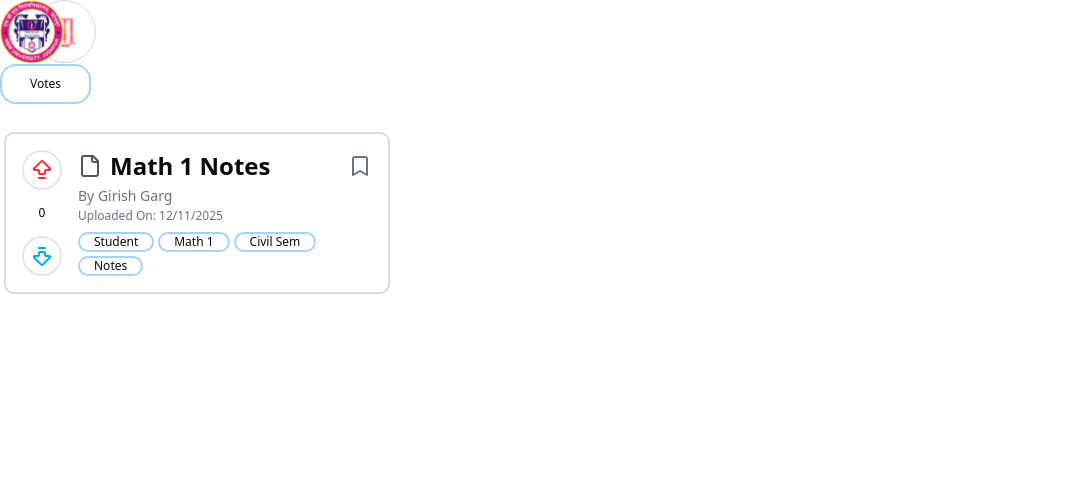
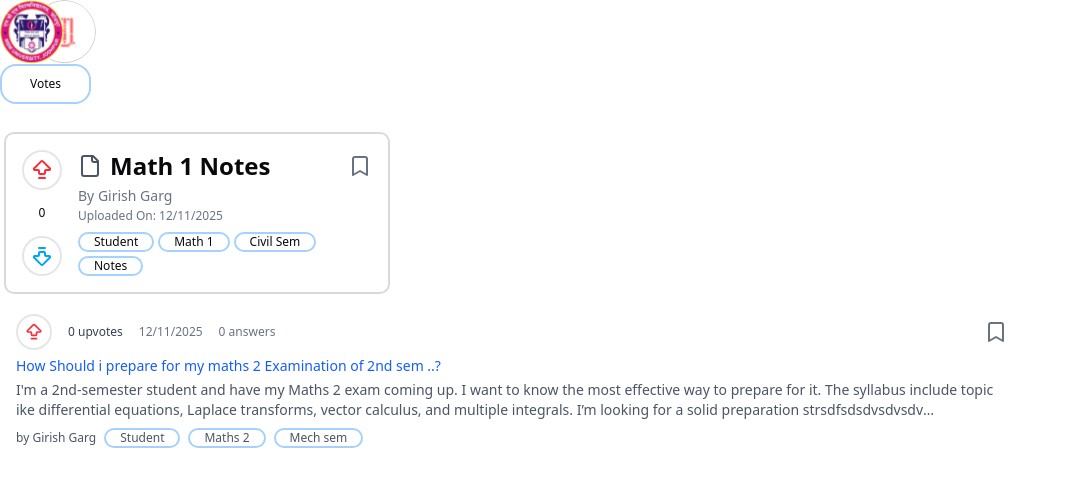
Before and after one commit to Girish-Garg/Mentor-Hub, a React (Vite) app: page / in a window 1280 px wide. Shown: the top 486 px of the page, without its empty margins (0-1067 px from the left). Built offline with nearby package versions, Linux system fonts and the light colour scheme.

Commit message:
QuestionComponent

```diff
--- /dev/null
+++ b/components/custom/Question.jsx
@@ -0,0 +1,112 @@
+import React, { useState } from "react";
+import { ArrowBigUpDash, Bookmark } from "lucide-react";
+import Badge from "./Badge";
+import { cn } from "@/lib/utils";
+
+const Question = ({
+  className,
+  title,
+  description,
+  author,
+  uploadDate,
+  tags = [],
+  initialVotes = 0,
+  onResourceClick,
+  onUpvote,
+  onBookmark,
+}) => {
+  const [votes, setVotes] = useState(initialVotes);
+  const [userVote, setUserVote] = useState(null);
+  const [isBookmarked, setIsBookmarked] = useState(false);
+
+  const handleUpvote = (e) => {
+    e.stopPropagation();
+    if (userVote === "up") {
+      setUserVote(null);
+      setVotes(votes - 1);
+    } else {
+      setUserVote("up");
+      setVotes(userVote === "down" ? votes + 2 : votes + 1);
+    }
+    onUpvote?.(userVote !== "up");
+  };
+
+  const handleBookmark = (e) => {
+    e.stopPropagation();
+    setIsBookmarked(!isBookmarked);
+    onBookmark?.(!isBookmarked);
+  };
+
+  const handleResourceClick = () => {
+    onResourceClick?.();
+  };
+
+  return (
+    <div
+      className={cn(
+        "relative flex  rounded-md p-4 gap-4 max-w-5xl w-full transition-all duration-150 cursor-pointer ",
+        className
+      )}
+      onClick={handleResourceClick}
+    >
+      <div className="flex flex-col flex-1 min-w-0 gap-1">
+        <div className="flex justify-between items-center text-xs text-gray-500 mb-0.5">
+          <div className="flex gap-4 items-center">
+            <button
+              className={cn(
+                "text-center rounded-full border-2 border-black/10 p-1.5",
+                "transition-colors duration-150",
+                userVote === "up"
+                  ? "bg-red-100 border-red-300 hover:bg-red-200 hover:border-red-400"
+                  : "hover:bg-red-50 hover:border-red-200"
+              )}
+              onClick={handleUpvote}
+            >
+              <ArrowBigUpDash size={20}
+                className={cn(
+                  "transition-colors duration-150",
+                  userVote === "up"
+                    ? "text-red-600 hover:text-red-700"
+                    : "text-red-500"
+                )}
+              />
+            </button>
+            <span className="text-gray-700">{votes} upvotes</span>
+            <span>{uploadDate}</span>
+            <span>0 answers</span>
+          </div>
+          <button
+            className={cn(
+              "rounded hover:bg-yellow-50 transition-colors duration-150 flex-shrink-0 ml-2",
+              isBookmarked && "text-yellow-500"
+            )}
+            onClick={handleBookmark}
+          >
+            <Bookmark
+              className={cn(
+                "transition-colors duration-150",
+                isBookmarked
+                  ? "fill-yellow-500 text-yellow-500"
+                  : "text-gray-500 hover:text-yellow-500"
+              )}
+            />
+          </button>
+        </div>
+        <p className="text-blue-600 font-medium text-sm hover:underline text-left">
+          {title}
+        </p>
+        <p className="text-sm text-gray-600 line-clamp-2 text-left">
+          {description}
+        </p>
+        <div className="flex flex-wrap items-center gap-2 mt-1 text-xs text-gray-600">
+          <span className="text-gray-600">by {author}</span>
+          {tags.slice(0, 4).map((tag, idx) => (
+            <Badge key={idx} text={tag} varient="tag" />
+          ))}
+        </div>
+      </div>
+    </div>
+  );
+};
+
+export default Question;
--- a/package.json
+++ b/package.json
@@ -17,6 +17,7 @@
     "lucide-react": "^0.523.0",
     "react": "^19.1.0",
     "react-dom": "^19.1.0",
+    "react-router-dom": "^7.6.3",
     "tailwind-merge": "^3.3.1",
     "tailwindcss": "^4.1.11"
   },
--- a/src/App.jsx
+++ b/src/App.jsx
@@ -1,7 +1,7 @@
 import Badge from '@/components/custom/Badge'
-import './App.css'
 import Logo from '@/components/custom/logo'
 import Resource from '@/components/custom/Resource'
+import Question from '@/components/custom/Question'
 function App() {
   return (
     <>
@@ -9,6 +9,13 @@ function App() {
       <Badge text="Votes" varient="filter"/>
       <br />
       <Resource title='Math 1 Notes' author='Girish Garg' uploadDate='12/11/2025' tags={['Student','Math 1', 'Civil Sem', 'Notes']}/>
+      <Question
+        title="How Should i prepare for my maths 2 Examination of 2nd sem ..?"
+        description="I'm a 2nd-semester student and have my Maths 2 exam coming up. I want to know the most effective way to prepare for it. The syllabus include topic ike differential equations, Laplace transforms, vector calculus, and multiple integrals. I’m looking for a solid preparation strsdfsdsdvsdvsdv sdvsdvsdvsdvs...."
+        author='Girish Garg'
+        uploadDate="12/11/2025"
+        tags={['Student', 'Maths 2', 'Mech sem']}
+      />
     </>
   )
 }
```
Also changed, not shown: src/App.css (deleted), 1 other file (tests, documents, lock files or other folders).
